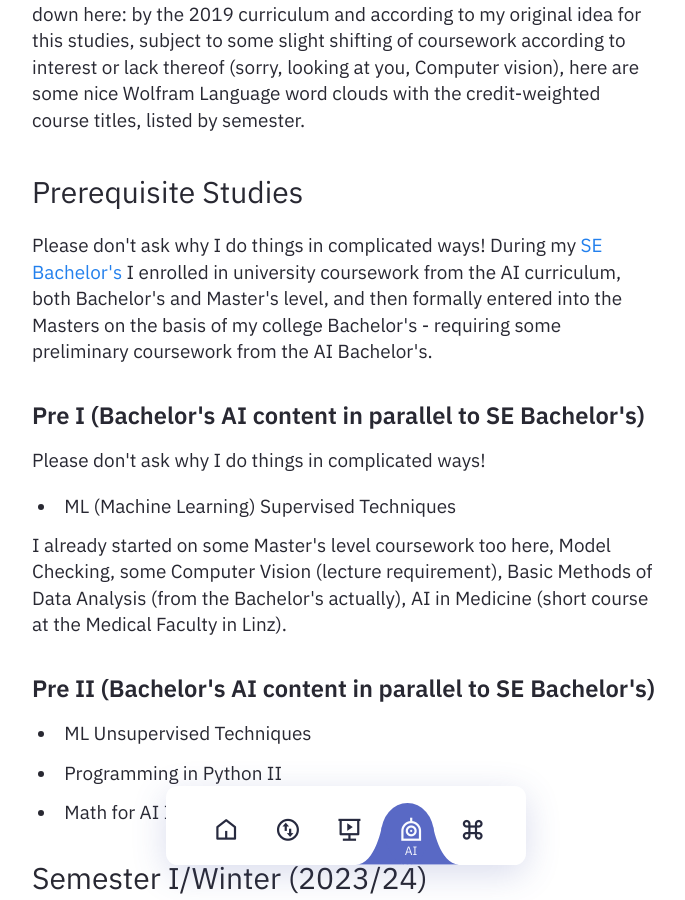
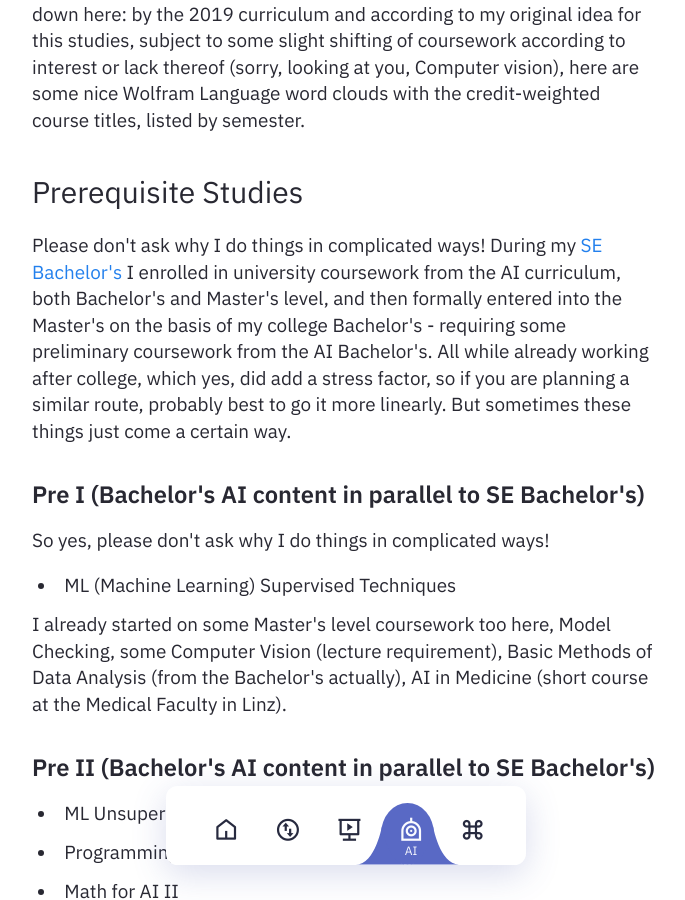
Before and after one commit to heseltime/heseltime.github.io, a Jekyll site: the page built from pages/rDai.md, in a window 1280 px wide and 900 px high, scrolled down 2568 px. Shown: the whole window, without its empty margins (294-979 px from the left). Built offline with Jekyll 4.4.1, drawn with Linux system fonts in a browser that asks for light colours.

Commit message:
Add some personal note

```diff
--- a/pages/rDai.md
+++ b/pages/rDai.md
@@ -38,11 +38,11 @@ So the matter is complicated by a slight difference between the 2019 and the cur
 
 ### Prerequisite Studies
 
-Please don't ask why I do things in complicated ways! During my [SE Bachelor's](/rDse) I enrolled in university coursework from the AI curriculum, both Bachelor's and Master's level, and then formally entered into the Masters on the basis of my college Bachelor's - requiring some preliminary coursework from the AI Bachelor's.
+Please don't ask why I do things in complicated ways! During my [SE Bachelor's](/rDse) I enrolled in university coursework from the AI curriculum, both Bachelor's and Master's level, and then formally entered into the Master's on the basis of my college Bachelor's - requiring some preliminary coursework from the AI Bachelor's. All while already working after college, which yes, did add a stress factor, so if you are planning a similar route, probably best to go it more linearly. But sometimes these things just come a certain way.
 
 #### Pre I (Bachelor's AI content in parallel to SE Bachelor's)
 
-Please don't ask why I do things in complicated ways!
+So yes, please don't ask why I do things in complicated ways!
 
 * ML (Machine Learning) Supervised Techniques
 
```
